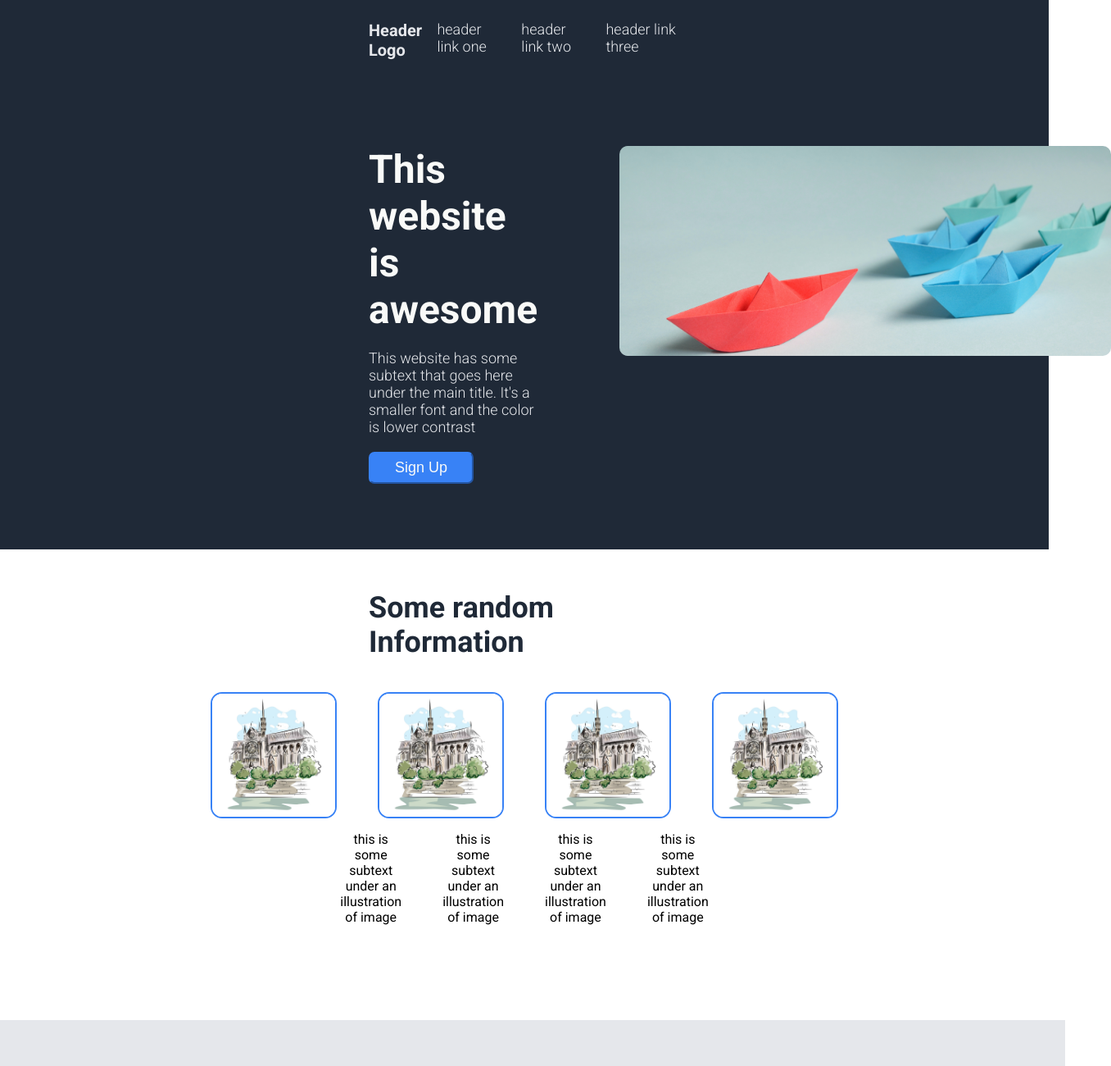
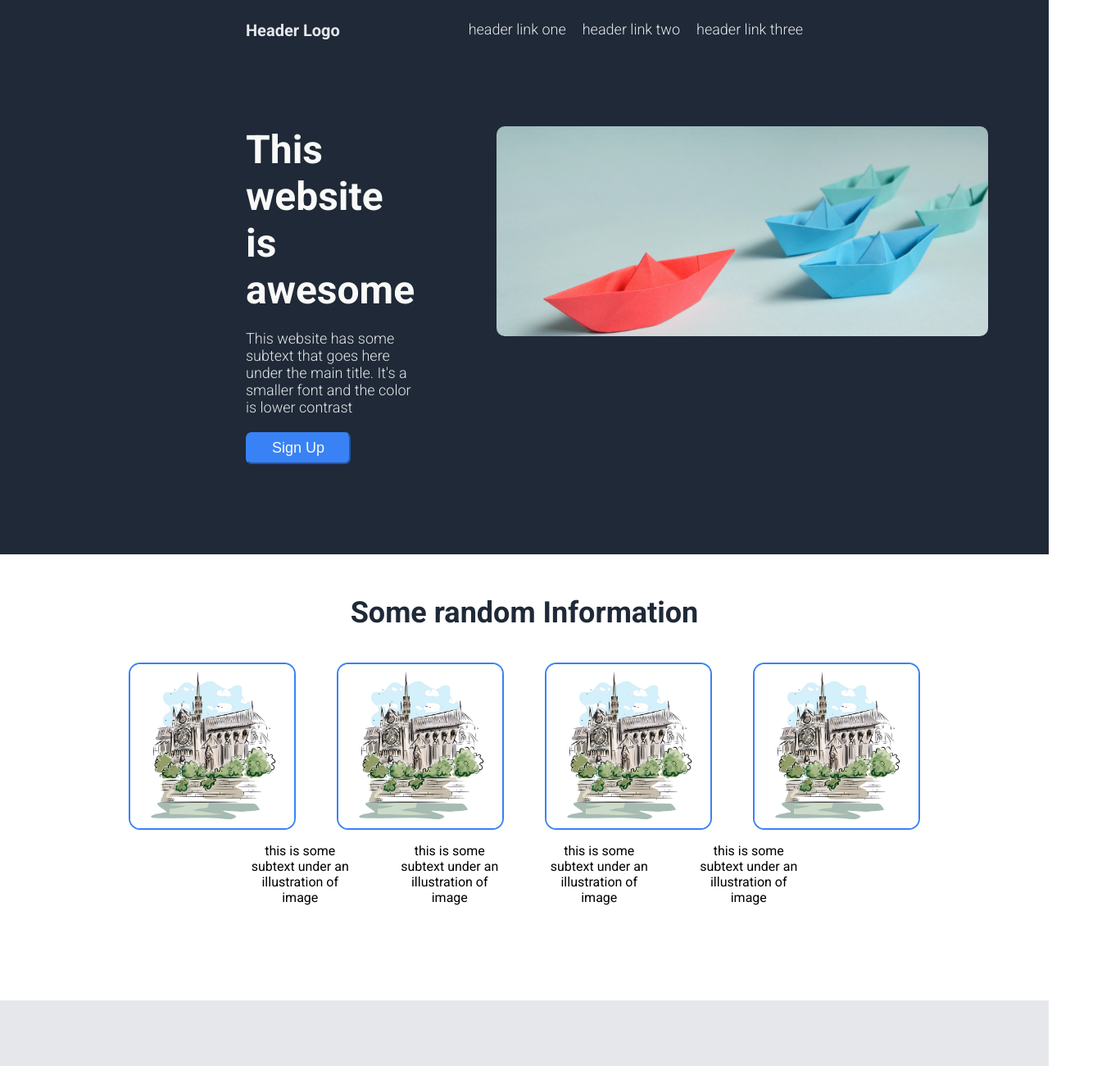
Before and after one commit to mrudulpatil18/landin-page, a plain HTML site: page index.html in a window 1280 px wide. Shown: the top 1300 px of the page at 82% size, 1356 px wide, since content can reach past the window. Drawn offline with Linux system fonts and the light colour scheme.

Commit message:
fixed resolution issue

```diff
--- a/style.css
+++ b/style.css
@@ -17,7 +17,7 @@ body{
 }
 
 .header{
-    padding: 25px 450px;
+    padding: 25px 300px;
     display: flex;
     flex-direction: row;
     justify-content: space-between;
@@ -42,7 +42,7 @@ a{
 }
 
 .content1{
-    padding: 80px 450px;
+    padding: 80px 300px 110px 300px;
     display: flex;
     flex-direction: row;
     justify-content: space-between;
@@ -96,8 +96,8 @@ a{
 }
 
 .info-img img{
-    width: 150px;
-    height: 150px;
+    width: 200px;
+    height: 200px;
     border: 2px solid #3882f6;
     border-radius: 14px;
 }
@@ -105,7 +105,7 @@ a{
 .information{
     display: flex;
     flex-direction: column;
-    padding: 50px 450px 100px 450px;
+    padding: 50px 300px 100px 300px;
 }
 
 .info-img{
@@ -121,7 +121,7 @@ a{
 }
 
 .info-info p{
-    width: 150px;
+    width: 200px;
     text-align: center;
 }
 
@@ -129,7 +129,7 @@ a{
     display: flex;
     flex-direction: column;
     background-color: #e5e7eb;
-    padding: 100px 650px;
+    padding: 100px 400px;
     gap: 0px;
 }
 
```
